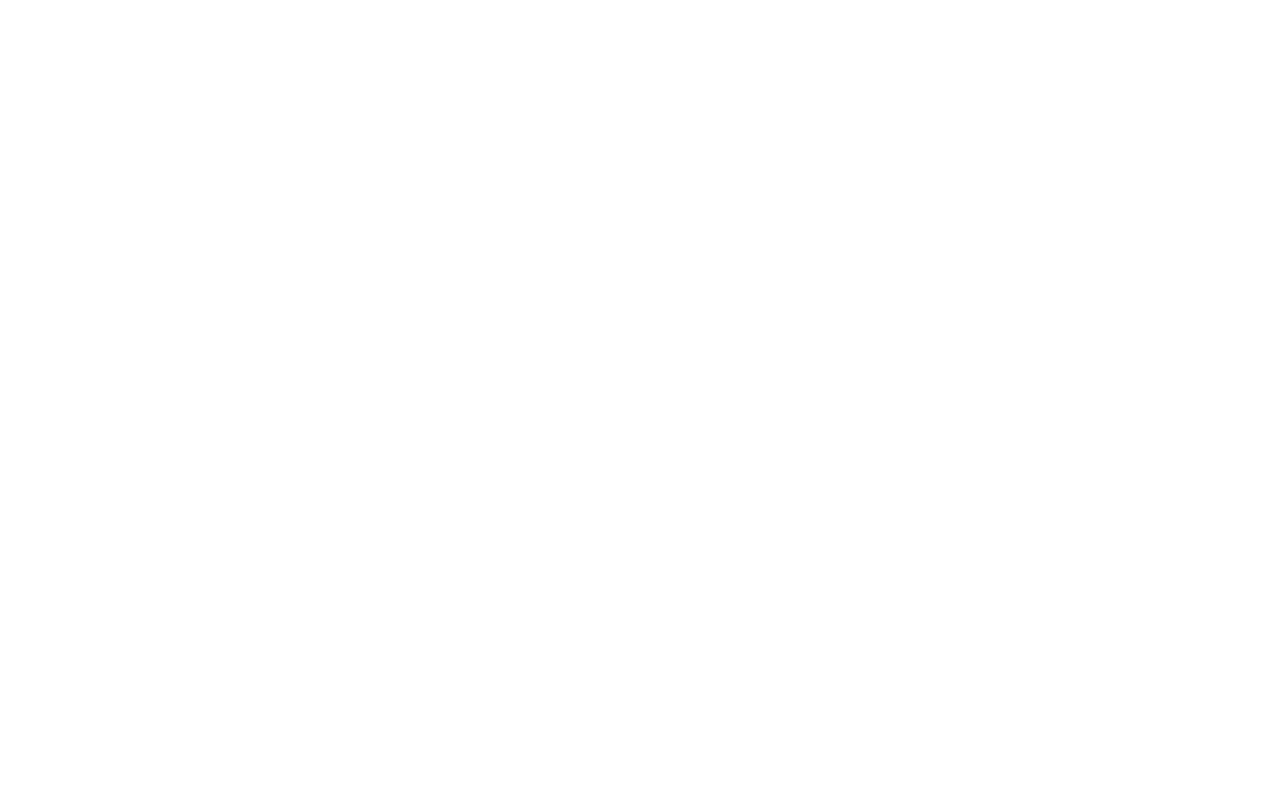
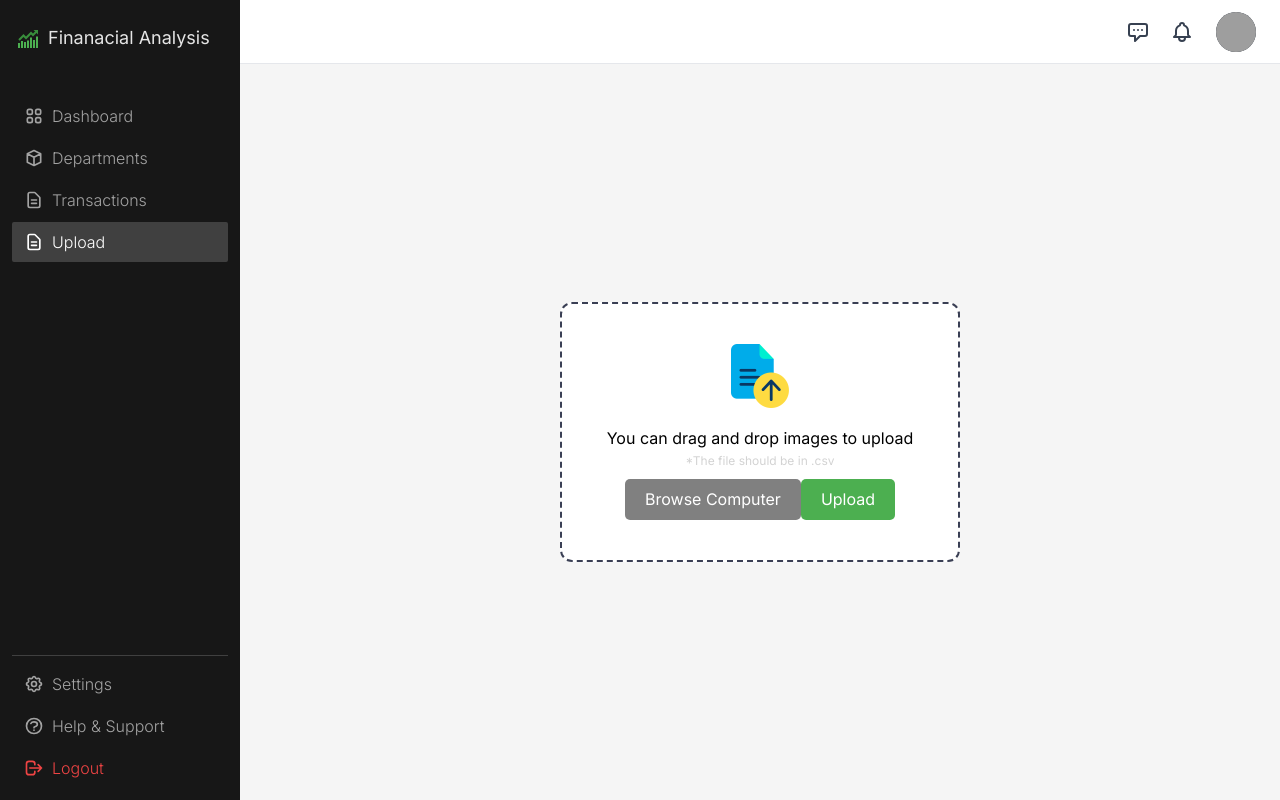
Before and after one commit to sainanduk/Financial-Analysis, a React (Create React App) app: page /upload in a window 1280 px wide. Before the commit this address had no page. Built offline with nearby package versions, Linux system fonts and the light colour scheme; grey boxes are pictures that could not be loaded.

Commit message:
upload file added,authentication

```diff
--- a/src/App.jsx
+++ b/src/App.jsx
@@ -7,20 +7,21 @@ import Departments from './pages/Departments';
 import Transactions from './pages/Transactions';
 import Signin from './components/Signin';
 import Signup from './components/Signup';
-
+import Upload from './pages/Upload';
 
 function App() {
   return (
     <Router>
       <Routes>
-          <Route index element={<Signin/>}/>
-          <Route path='Signup' element={<Signup/>}/>
-          <Route path="/" element={<Layout />}>
-          <Route path='Dashboard' element={<Dashboard />} />
+        <Route path="/" element={<Signin />} />
+        <Route path="signup" element={<Signup />} />
+        <Route path="/" element={<Layout />}>
+          <Route path="dashboard" element={<Dashboard />} />
           <Route path="departments" element={<Departments />} />
           <Route path="transactions" element={<Transactions />} />
+          <Route path="upload" element={<Upload />} />
         </Route>
-        <Route path="/register" element={<Register />} />
+        <Route path="register" element={<Register />} />
       </Routes>
     </Router>
   );
--- a/src/components/Signin.jsx
+++ b/src/components/Signin.jsx
@@ -13,7 +13,7 @@ const Signin = () => {
         username,
         password,
       });
-      localStorage.setItem('token', response.data.token);
+      localStorage.setItem('financialtoken', response.data.financialtoken);
       navigate('/Dashboard');
     } catch (error) {
       console.error('Login error:', error);
--- a/src/components/Signup.jsx
+++ b/src/components/Signup.jsx
@@ -1,14 +1,24 @@
 import React, { useState } from 'react';
-
+import axios from 'axios';
 const Signup = () => {
   const [email, setEmail] = useState('');
   const [password, setPassword] = useState('');
-  const [name, setName] = useState('');
+  const [username, setUsername] = useState('');
 
-  const handleSubmit = (e) => {
+  const handleSubmit = async(e) => {
     e.preventDefault();
-    console.log('Signup successful:', { name, email, password });
-    // Handle signup logic here (e.g., call to an API)
+    try {
+      const response = await axios.post('http://127.0.0.1:5000/signup', {
+        username,
+        email,
+        password
+      });
+      if(response.data.code===201){
+
+      }
+    } catch (error) {
+      console.error('signup error:', error);
+    }
   };
 
   return (
@@ -20,8 +30,8 @@ const Signup = () => {
             <label className="block text-gray-700 mb-2">Name:</label>
             <input
               type="text"
-              value={name}
-              onChange={(e) => setName(e.target.value)}
+              value={username}
+              onChange={(e) => setUsername(e.target.value)}
               required
               className="w-full px-4 py-2 border rounded-lg focus:outline-none focus:ring-2 focus:ring-blue-500"
             />
--- a/src/components/TransactionsTable.jsx
+++ b/src/components/TransactionsTable.jsx
@@ -6,6 +6,7 @@ const Table = () => {
   const [tableData, setTableData] = useState([]);
   const [sortedColumn, setSortedColumn] = useState(null);
   const [sortAsc, setSortAsc] = useState(true);
+  const token = localStorage.getItem('financialtoken');
 
   useEffect(() => {
     fetchTransactions();
@@ -13,7 +14,11 @@ const Table = () => {
 
   const fetchTransactions = async () => {
     try {
-      const response = await axios.get('http://127.0.0.1:5000/transactions');
+      const response = await axios.get('http://127.0.0.1:5000/transactions',{
+        headers:{
+          Authorization:`Bearer ${token}`
+        }
+      });
       setTableData(response.data.transactions); // Assuming response.data.transactions is an array of transaction objects
     } catch (error) {
       console.error('Error fetching transactions:', error);
--- /dev/null
+++ b/src/components/Upload.css
@@ -0,0 +1,83 @@
+html, body {
+    height: 100%;
+    margin: 0;
+    overflow: hidden;
+    background-color: white;
+    background-size: cover;
+    background-repeat: no-repeat;
+    display: flex;
+    justify-content: center;
+    align-items: center;
+    width: 100%;
+}
+
+.upload-container {
+    display: flex;
+    justify-content: center;
+    align-items: center;
+    height: 100%;
+    width: 100%;
+}
+
+.upload-box {
+    border: 2px dashed #3a3f54;
+    border-radius: 12px;
+    padding: 40px;
+    text-align: center;
+    background-color: white;
+    color: black;
+    width: 400px;
+}
+
+.upload-icon {
+    display: flex;
+    justify-content: center;
+    align-items: center;
+    margin-bottom: 20px;
+}
+
+.upload-icon img {
+    width: 64px;
+    height: auto;
+}
+
+.browse-button {
+    display: inline-block;
+    background-color: grey;
+    color: #ffffff;
+    border: none;
+    padding: 10px 20px;
+    border-radius: 5px;
+    cursor: pointer;
+    transition: background-color 0.3s;
+}
+
+.browse-button:hover {
+    background-color: #335bc7;
+}
+
+.file-info {
+    margin-top: 20px;
+    font-size: 14px;
+    color: black;
+}
+.upload-button {
+    display: inline-block;
+    background-color: #4CAF50; /* Green */
+    color: white;
+    border: none;
+    padding: 10px 20px;
+    border-radius: 5px;
+    cursor: pointer;
+    transition: background-color 0.3s;
+    margin-top: 10px;
+  }
+
+  .upload-button:hover {
+    background-color: #45a049;
+  }
+
+  .error-message {
+    color: red;
+    margin-top: 10px;
+  }
--- /dev/null
+++ b/src/components/Uploadfile.jsx
@@ -0,0 +1,91 @@
+import React, { useState } from 'react';
+import './Upload.css';
+import uploadIcon from './file.png';
+
+const Uploadfile = () => {
+  const [file, setFile] = useState(null);
+  const [error, setError] = useState('');
+
+  const handleDrop = (e) => {
+    e.preventDefault();
+    const uploadedFile = e.dataTransfer.files[0];
+    if (uploadedFile && uploadedFile.type === 'text/csv') {
+      setFile(uploadedFile);
+      setError('');
+    } else {
+      setFile(null);
+      setError('Please upload a valid .csv file.');
+    }
+  };
+
+  const handleBrowse = (e) => {
+    const uploadedFile = e.target.files[0];
+    if (uploadedFile && uploadedFile.type === 'text/csv') {
+      setFile(uploadedFile);
+      setError('');
+    } else {
+      setFile(null);
+      setError('Please upload a valid .csv file.');
+    }
+  };
+
+  const handleDragOver = (e) => {
+    e.preventDefault();
+  };
+
+  const handleUpload = async () => {
+    if (!file) {
+      setError('No file selected.');
+      return;
+    }
+
+    const formData = new FormData();
+    formData.append('file', file);
+
+    try {
+      const response = await fetch('/upload', {
+        method: 'POST',
+        body: formData,
+      });
+
+      if (response.ok) {
+        // Handle success
+        console.log('File uploaded successfully.');
+        setFile(null);
+        setError('');
+      } else {
+        // Handle error
+        setError('Failed to upload file.');
+      }
+    } catch (error) {
+      setError('An error occurred while uploading the file.');
+    }
+  };
+
+  return (
+    <div
+      className="upload-container"
+      onDrop={handleDrop}
+      onDragOver={handleDragOver}
+    >
+      <div className="upload-box">
+        <div className="upload-icon">
+          <img src={uploadIcon} alt="Upload Icon" />
+        </div>
+        <p>You can drag and drop images to upload <br /><span style={{ color: 'lightgray', fontSize: '12px' }}>*The file should be in .csv </span></p>
+        <input
+          type="file"
+          id="fileUpload"
+          style={{ display: 'none' }}
+          onChange={handleBrowse}
+        />
+        <label htmlFor="fileUpload" className="browse-button">Browse Computer</label>
+        {file && <p className="file-info">File: {file.name}</p>}
+        {error && <p className="error-message">{error}</p>}
+        <button onClick={handleUpload} className="upload-button">Upload</button>
+      </div>
+    </div>
+  );
+};
+
+export default Uploadfile;
--- a/src/components/shared/Header.jsx
+++ b/src/components/shared/Header.jsx
@@ -1,11 +1,16 @@
-import React, { Fragment } from 'react'
-import { Menu, Popover, Transition } from '@headlessui/react'
-import { HiOutlineBell,  HiOutlineChatAlt } from 'react-icons/hi'
-import { useNavigate } from 'react-router-dom'
-import classNames from 'classnames'
+import React, { Fragment } from 'react';
+import { Menu, Popover, Transition } from '@headlessui/react';
+import { HiOutlineBell, HiOutlineChatAlt } from 'react-icons/hi';
+import { useNavigate } from 'react-router-dom';
+import classNames from 'classnames';
 
 export default function Header() {
-	const navigate = useNavigate()
+	const navigate = useNavigate();
+
+	const handleSignOut = () => {
+		localStorage.removeItem('financialtoken');
+		navigate('/Signin'); // Assuming your sign-in page is at '/signin'
+	};
 
 	return (
 		<div className="bg-white h-16 px-4 flex items-center border-b border-gray-200 justify-between">
@@ -129,6 +134,7 @@ export default function Header() {
 							<Menu.Item>
 								{({ active }) => (
 									<div
+										onClick={handleSignOut}
 										className={classNames(
 											active && 'bg-gray-100',
 											'active:bg-gray-200 rounded-sm px-4 py-2 text-gray-700 cursor-pointer focus:bg-gray-200'
@@ -143,5 +149,5 @@ export default function Header() {
 				</Menu>
 			</div>
 		</div>
-	)
+	);
 }
--- a/src/pages/Dashboard.jsx
+++ b/src/pages/Dashboard.jsx
@@ -11,7 +11,7 @@ import axios from 'axios';
 export default function Dashboard() {
     const [apiData, setApiData] = useState(null);
     const [error, setError] = useState(null);
-    const token = localStorage.getItem('token');
+    const token = localStorage.getItem('financialtoken');
 
     useEffect(() => {
         const fetchData = async () => {
@@ -22,7 +22,7 @@ export default function Dashboard() {
                         "ngrok-skip-browser-warning": "69420",
                     }
                 });
-
+                console.log(response.data);
                 if (response.status === 200) {
                     if (response.headers['content-type'].includes('application/json')) {
                         setApiData(response.data);
@@ -42,7 +42,7 @@ export default function Dashboard() {
         };
 
         fetchData();
-    }, []);
+    },[token]);
 
     if (error) {
         return <div>Error: {error}</div>;
--- a/src/pages/Departments.jsx
+++ b/src/pages/Departments.jsx
@@ -9,19 +9,27 @@ import download from 'downloadjs';
 export default function Departments() {
   const [department, SetDepartment] = useState('Customer Service');
   const [data, SetData] = useState(null);
-  const token = localStorage.getItem('token');
+  const [error, setError] = useState(null);
+  const token = localStorage.getItem('financialtoken');
   const transactionRef = useRef();
   const chartsRef = useRef();
   const pieRef = useRef();
 
   useEffect(() => {
     const fetchdata = async () => {
+      try{
       const response = await axios.get(`http://127.0.0.1:5000/departments-summary/${department}`, {
         headers: {
           Authorization: `Bearer ${token}`
         },
+
       });
       SetData(response.data);
+    }catch(error){
+      console.error('Error fetching data:', error);
+      setError('Error fetching data. Please check your network connection.');
+    }
+
     }
     fetchdata();
   }, [department]);
--- /dev/null
+++ b/src/pages/Upload.jsx
@@ -0,0 +1,8 @@
+import React from 'react'
+import Uploadfile from '../components/Uploadfile'
+const  Upload= () => {
+  return (
+    <Uploadfile/>
+  )
+}
+export default Upload
```
Also changed, not shown: src/components/file.png (added).
